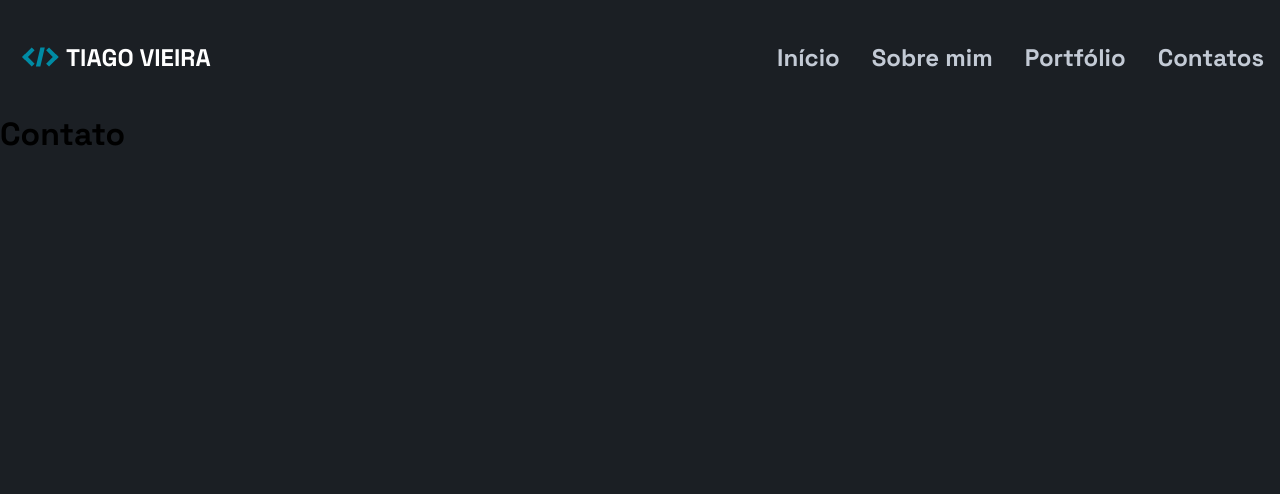
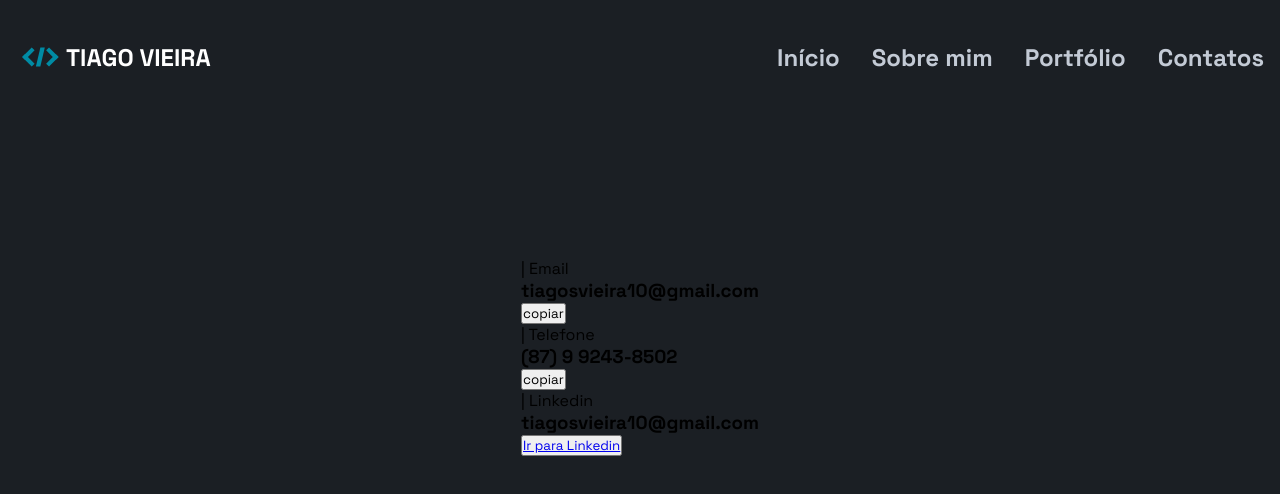
Before and after one commit to tiagosvieira10/my-portfolio, a Next.js app: page /contatos in a window 1280 px wide. Shown: the top 494 px of the page. Built offline with nearby package versions, Linux system fonts and the light colour scheme.

Commit message:
contatos - iniciada

```diff
--- a/package.json
+++ b/package.json
@@ -11,6 +11,7 @@
   "dependencies": {
     "@stitches/react": "^1.2.8",
     "@types/react-dom": "18.2.7",
+    "clipboard": "^2.0.11",
     "eslint": "8.47.0",
     "eslint-config-next": "13.4.16",
     "next": "13.4.16",
--- a/src/pages/contatos.tsx
+++ b/src/pages/contatos.tsx
@@ -1,5 +1,46 @@
-export default function Contatos(){
+// import { useState } from 'react';
+import { CardContato, Contato, ContatosContainer } from "@/styles/pages/contatos";
+import Link from "next/link"
+
+export default function Contatos() {
+  // const [copied, setCopied] = useState(false);
+  // const textToCopy = 'tiagosvieira@gmail.com';
+
+  // const copyToClipboard = () => {
+  //   navigator.clipboard.writeText(textToCopy);
+  //   setCopied(true);
+  //   setTimeout(() => setCopied(false), 2000);
+  // };
+
+  // return(
+  //   <ContatosContainer>
+  //     <p>{textToCopy}</p>
+  //     <button onClick={copyToClipboard}>
+  //       {copied ? 'Email copiado!' : 'Copiar'}
+  //     </button>
+  //   </ContatosContainer>
+  // )
   return(
-    <h1>Contato</h1>
+    <ContatosContainer>
+      <CardContato>
+        <Contato>
+          <p><span>|</span> Email</p>
+          <h1>tiagosvieira10@gmail.com</h1>
+          <button>copiar</button>
+        </Contato>
+
+        <Contato>
+          <p><span>|</span> Telefone</p>
+          <h1>(87) 9 9243-8502</h1>
+          <button>copiar</button>
+        </Contato>
+
+        <Contato>
+          <p><span>|</span> Linkedin</p>
+          <h1>tiagosvieira10@gmail.com</h1>
+          <button><Link href={'https://www.linkedin.com/in/tiago-svieira/'} target="blank">Ir para Linkedin</Link></button>
+        </Contato>
+      </CardContato>
+    </ContatosContainer>
   )
 }
--- /dev/null
+++ b/src/styles/pages/contatos.ts
@@ -0,0 +1,16 @@
+import { styled } from "..";
+
+export const ContatosContainer = styled('main',{
+  display: 'flex',
+  maxWidth: 1300,
+  margin: '10rem auto',
+  alignItems: 'center',
+  justifyContent: 'center'
+})
+export const CardContato = styled('section',{
+  display: 'block'
+})
+
+export const Contato = styled('section',{
+
+})
```
Also changed, not shown: 1 other file (tests, documents, lock files or other folders).
